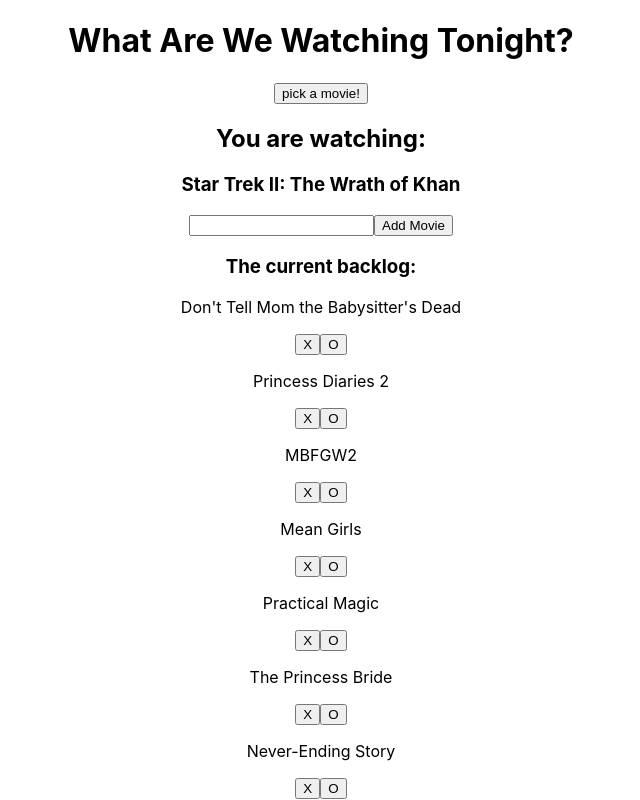
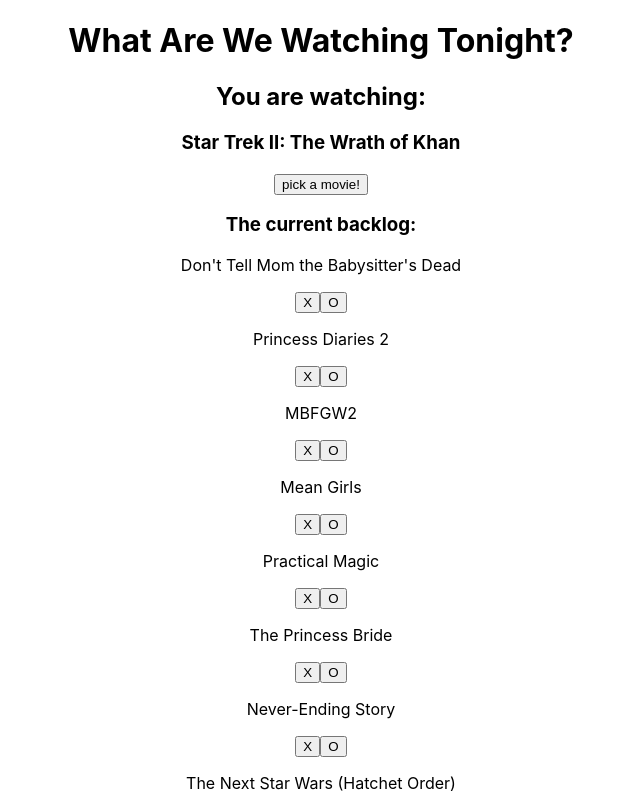
Before and after one commit to gordongest/movie-picker, a React (Create React App) app: page / in a window 1280 px wide. Both pictures are taken after a click on the button "pick a movie!". Shown: the top 800 px of the page, without its empty margins (319-959 px from the left). Built offline with nearby package versions, Linux system fonts and the light colour scheme; the HTML template or start-up script is replaced by a standard one.

Commit message:
remove unused imports, rearrange components, rename Movie to SelectedMovie, refactor for implicit returns, general code cleanup

```diff
--- a/src/AddMovie.jsx
+++ b/src/AddMovie.jsx
@@ -1,4 +1,4 @@
-import React, { useState } from 'react';
+import React from 'react';
 import useInputState from "./hooks/useInputState";
 
 const AddMovie = ({ addMovie }) => {
@@ -12,9 +12,9 @@
 
     return (
         <div className="add-movie">
-            <form action="" onSubmit={handleSubmit}>
-                <input type="text" value={movie} onChange={changeMovie}/>
-                <button type="submit">Add Movie</button>
+            <form className="add-movie-form" onSubmit={handleSubmit}>
+                <input className="add-movie-input" type="text" value={movie} onChange={changeMovie}/>
+                <button className="add-movie-button" type="submit">Add Movie</button>
             </form>
         </div>
     )
--- a/src/App.js
+++ b/src/App.js
@@ -1,20 +1,11 @@
-import React, { useState } from 'react';
+import React from 'react';
 import { defaultMovies } from './defaultMovies';
 import MoviePickerApp from "./MoviePickerApp";
 import './App.css';
 
-const App = () => {
-
-
-    const removeMovie = id => (
-        setMovieList(prevMovies => prevMovies.filter(movie => movie.id !== id))
-    );
-
-    return (
-        <div className="App">
-            <MoviePickerApp defaultMovies={defaultMovies}/>
-        </div>
-    )
-}
+const App = () =>
+    <div className="App">
+        <MoviePickerApp defaultMovies={defaultMovies}/>
+    </div>
 
 export default App;
--- a/src/Movie.jsx
+++ /dev/null
@@ -1,13 +0,0 @@
-import React from 'react';
-
-const Movie = ({ movie }) => {
-    return (
-        <div className="movie">
-            <h3>
-                {movie.title}
-            </h3>
-        </div>
-    )
-}
-
-export default Movie;
--- a/src/MovieListEntry.jsx
+++ b/src/MovieListEntry.jsx
@@ -1,19 +1,14 @@
 import React from 'react';
 
 const MovieListEntry = ({ title, id, watched, toggleMovie, removeMovie }) => {
-    const handleRemove = () => {
-        removeMovie(id);
-    }
-
-    const handleToggle = () => {
-        toggleMovie(id);
-    }
+    const handleRemove = () => removeMovie(id);
+    const handleToggle = () => toggleMovie(id);
 
     return (
         <div className="movie-list-entry">
             <p>{title}</p>
-            <button className="remove" onClick={handleRemove}>X</button>
-            <button className="toggle" onClick={handleToggle}>O</button>
+            <button className="remove-movie-button" onClick={handleRemove}>X</button>
+            <button className="toggle-movie-button" onClick={handleToggle}>O</button>
         </div>
     )
 }
--- a/src/MoviePicker.jsx
+++ b/src/MoviePicker.jsx
@@ -1,31 +1,26 @@
-import React, { useState, useEffect } from 'react';
-import Movie from "./Movie";
+import React, { useState } from 'react';
+import SelectedMovie from "./SelectedMovie";
 
 const MoviePicker = ({ movies }) => {
     const [movie, setMovie] = useState();
 
     const handleClick = () => {
         const rand = Math.floor(Math.random() * movies.length) + 1;
-
         setMovie(movies[rand]);
     }
 
-    useEffect(() => {
-        console.log("moviePicker movies: ", movies)
-    }, [movies])
-
     return (
-        <div>
-            <button className="pick-button" onClick={handleClick}>pick a movie!</button>
+        <div className="movie-picker">
             {movie ?
                 <div>
                     <h2>You are watching:</h2>
-                    <Movie movie={movie}/>
+                    <SelectedMovie title={movie.title}/>
                 </div> :
                 <div>
                     <h2>click to pick a movie!</h2>
                 </div>
             }
+            <button className="pick-button" onClick={handleClick}>pick a movie!</button>
         </div>
     )
 }
--- a/src/MoviePickerApp.jsx
+++ b/src/MoviePickerApp.jsx
@@ -11,8 +11,8 @@
         <div className="movie-picker-app">
             <h1>What Are We Watching Tonight?</h1>
             <MoviePicker movies={movies}/>
+            <MovieList movies={movies} toggleMovie={toggleMovie} removeMovie={removeMovie} />
             <AddMovie movies={movies} addMovie={addMovie}/>
-            <MovieList movies={movies} toggleMovie={toggleMovie} removeMovie={removeMovie} />
         </div>
     )
 }
--- /dev/null
+++ b/src/SelectedMovie.jsx
@@ -0,0 +1,13 @@
+import React from 'react';
+
+const SelectedMovie = ({ title }) => {
+    return (
+        <div className="selected-movie">
+            <h3>
+                {title}
+            </h3>
+        </div>
+    )
+}
+
+export default SelectedMovie;
```
Also changed, not shown: src/MovieList.jsx (+1 -6 lines).
